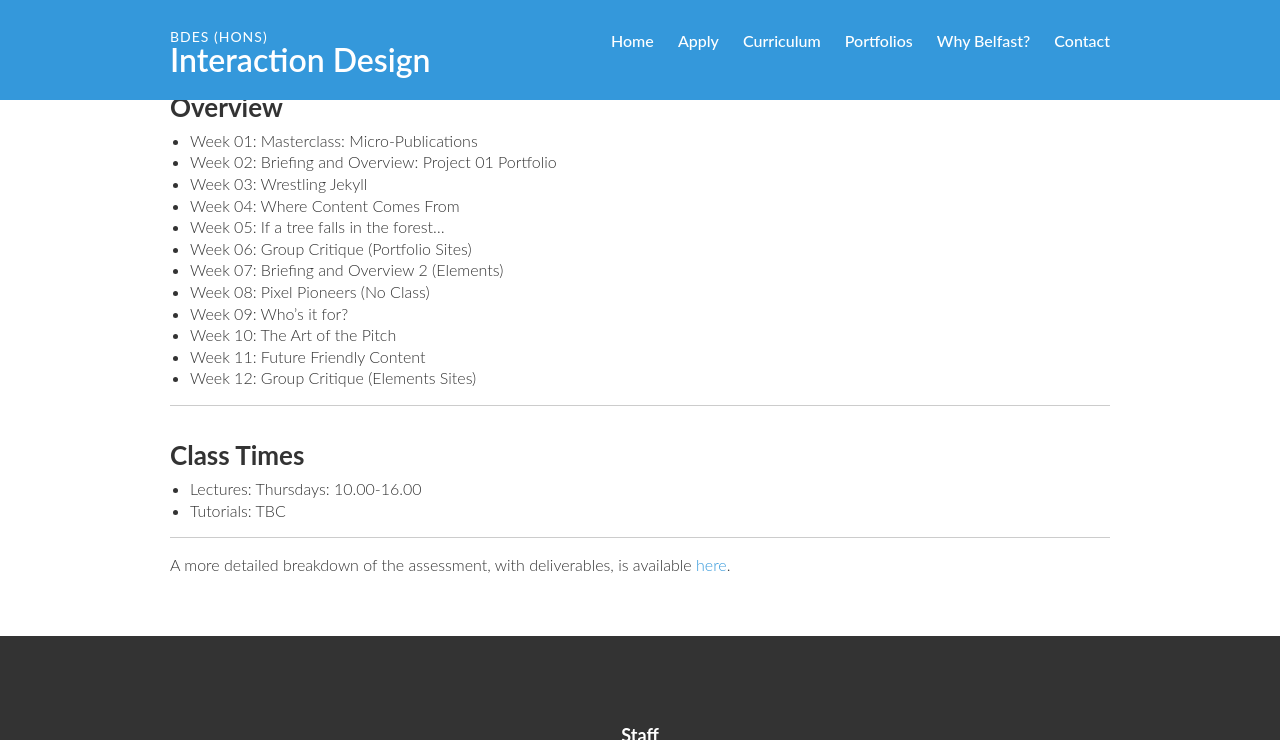
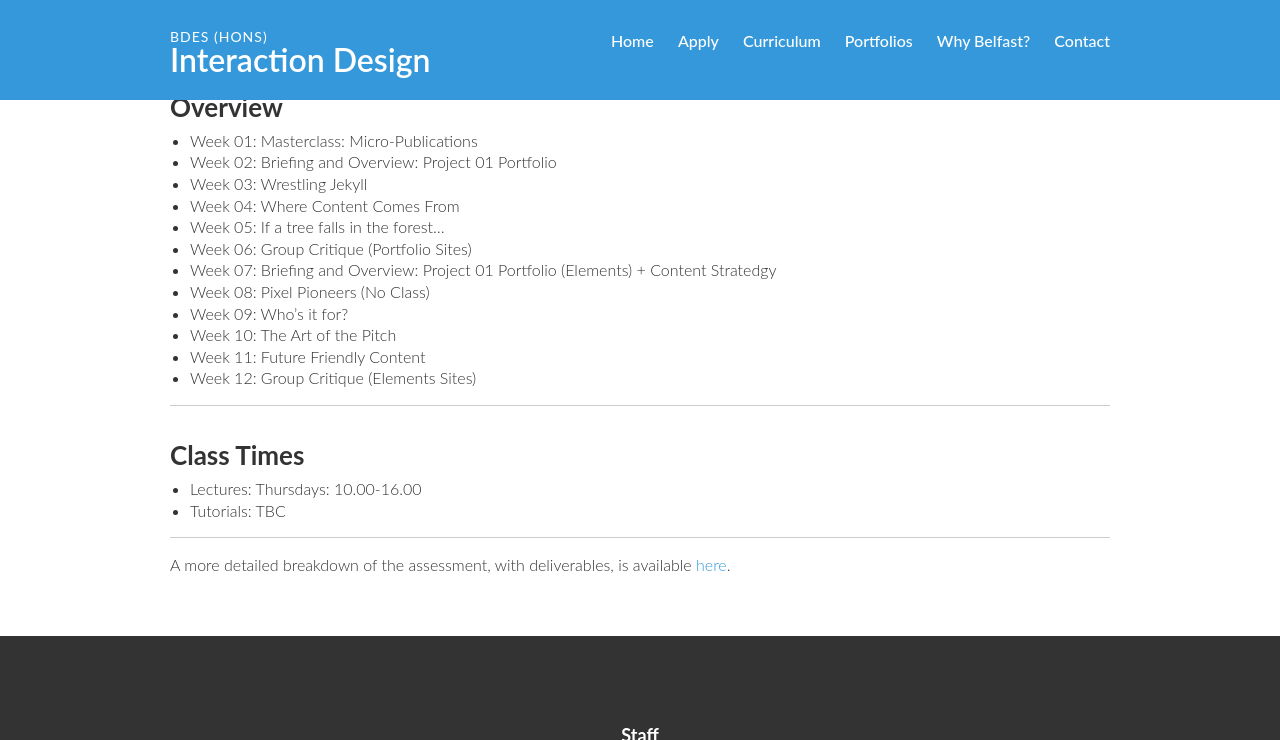
Before and after one commit to ixdbelfast/ixdbelfast.github.io, a Jekyll site: the page built from modules/IXD301/IXD301.md, in a window 1280 px wide and 900 px high, scrolled down 838 px, cut to the strip 0-740 px from the top of the window. Built offline with Jekyll 4.4.1, drawn with Linux system fonts in a browser that asks for light colours; our own code applies the rules of GitHub Pages for plain Markdown files; some of the changed lines change nothing that is shown.

Commit message:
Fine tuning details

```diff
--- a/modules/IXD301/IXD301.md
+++ b/modules/IXD301/IXD301.md
@@ -16,7 +16,7 @@
 + Week 04: Where Content Comes From
 + Week 05: If a tree falls in the forest…
 + Week 06: Group Critique (Portfolio Sites)
-+ Week 07: Briefing and Overview 2 (Elements)
++ Week 07: Briefing and Overview: Project 01 Portfolio (Elements) + Content Stratedgy
 + Week 08: Pixel Pioneers (No Class)
 + Week 09: Who's it for?
 + Week 10: The Art of the Pitch
@@ -147,7 +147,7 @@
 
 ---
 
-Week 05: promotional Stretegy:  If a tree falls in the forest…
+Week 05: Promotional Stretegy:  If a tree falls in the forest…
 ---------------------------------------
 
 __26 October, 2017__
@@ -196,16 +196,14 @@
 
 ---
 
-Week 07: Briefing and Overview Elements
+Week 07: Briefing and Overview Elements + Content Stratedgy
 -------------------------------------------
 
 __09 November, 2017__
 
-This week is about outlining the next project, the 'Elements' site. we will look at some of the best projects from last year: Andrew Whann; Taj Rahman; Inga Hampton…
+This week is about outlining the next project, the 'Elements' site. we will look at some of the best projects from last year: Hannah Sharp, Aaron McAlinden and Mark Sleator.
 
-I will  the raw content, which you will be organising in a spreadsheet. Talk about taxonomies, explain what we mean by considering different content types.
-
-Spreadsheet exercise. Once they've done that, show them the Tiny Books stuff.
+We will be organising data in a spreadsheet. Talking about taxonomies, explain what we mean by considering different content types.
 
 We will be looking at how to analyse content.  Look at, for example:
 
@@ -239,7 +237,7 @@
 
 __23 November, 2017__
 
-This week is all about users and user personas. We'll get them to create a couple of user personas for the Elements web site and show how these personas will require different things.
+This week is all about users and user personas. You will create a couple of user personas for the Elements web site and show how these personas will require different things.
 
 ###Persona A - A Child (12-14)
 
```
